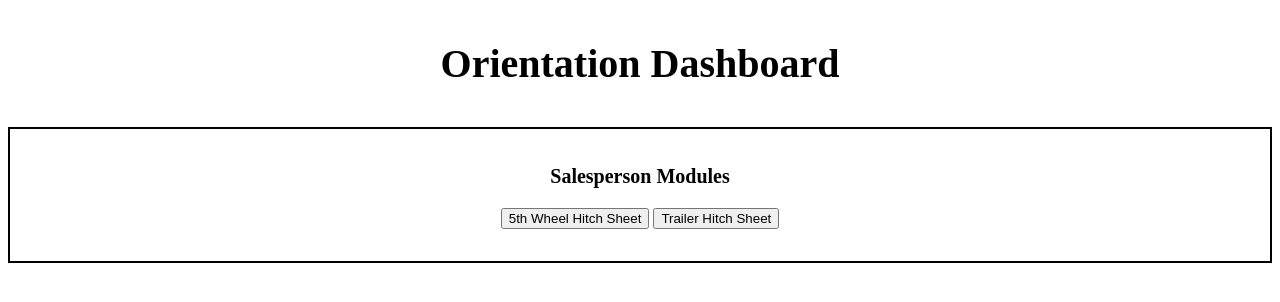
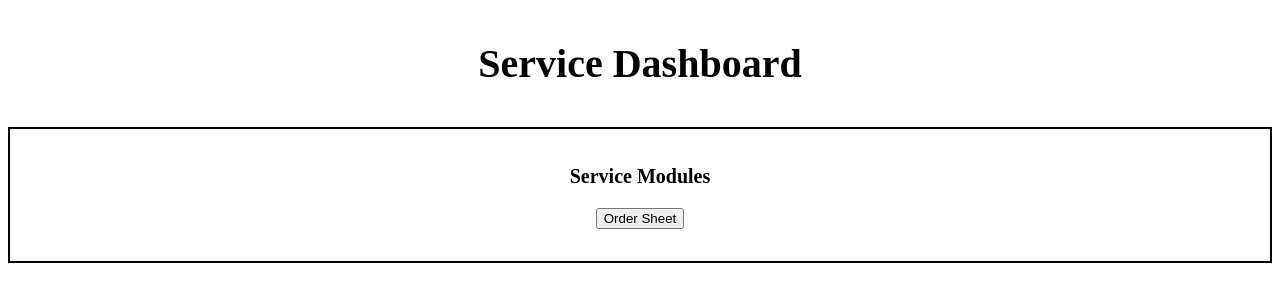
Before and after one commit to PetesTrailerMart/ServiceDashboard, a plain HTML site: page index.html in a window 1280 px wide. Drawn offline with Linux system fonts and the light colour scheme.

Commit message:
Update and rename Service_Dashboard.html to index.html

```diff
--- a/Service_Dashboard.html
+++ b/index.html
@@ -1,7 +1,7 @@
 <!DOCTYPE html>
 <html>
 <head>
-<title>Salesperson Dashboard</title>
+<title>Service Dashboard</title>
 <meta http-equiv="Content-Type" content="text/html; charset=UTF-8" />
 <meta name="viewport" content="width=device-width,initial-scale=1.0, maximum-scale=1.0, minimum-scale=0.5, user-scalable=yes"/>
 <style>
@@ -84,13 +84,12 @@ p.a {
 </head>
 <body id="home">
 		<div>
-			<p class="b">Orientation Dashboard</p>
+			<p class="b">Service Dashboard</p>
 		</div>
 
 <div class="buttons">
-<p class="a">Salesperson Modules</p>
-<button type="button button1" onclick="location.href='https://c0hct975.caspio.com/dp/a76ca00094d74d598ab84f6e919d';">5th Wheel Hitch Sheet</button>
-<button type="button button1" onclick="location.href='https://c0hct975.caspio.com/dp/a76ca0009c1e77d9bf284800b931';">Trailer Hitch Sheet</button>
+<p class="a">Service Modules</p>
+<button type="button button1" onclick="location.href='https://c0hct975.caspio.com/dp/a76ca000b1362eac586d483491e4';">Order Sheet</button>
 </div>
 
 </body>
```
